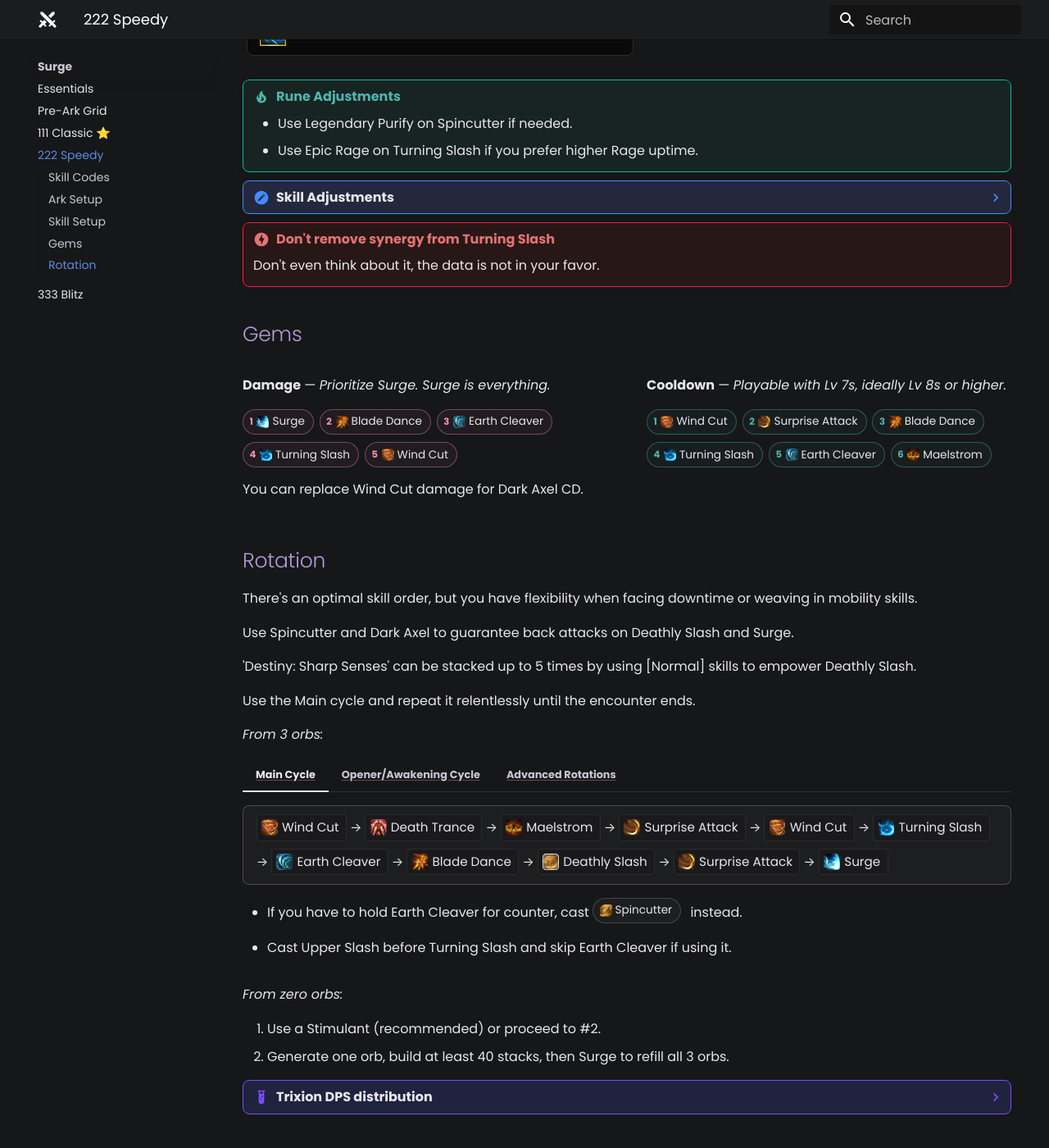
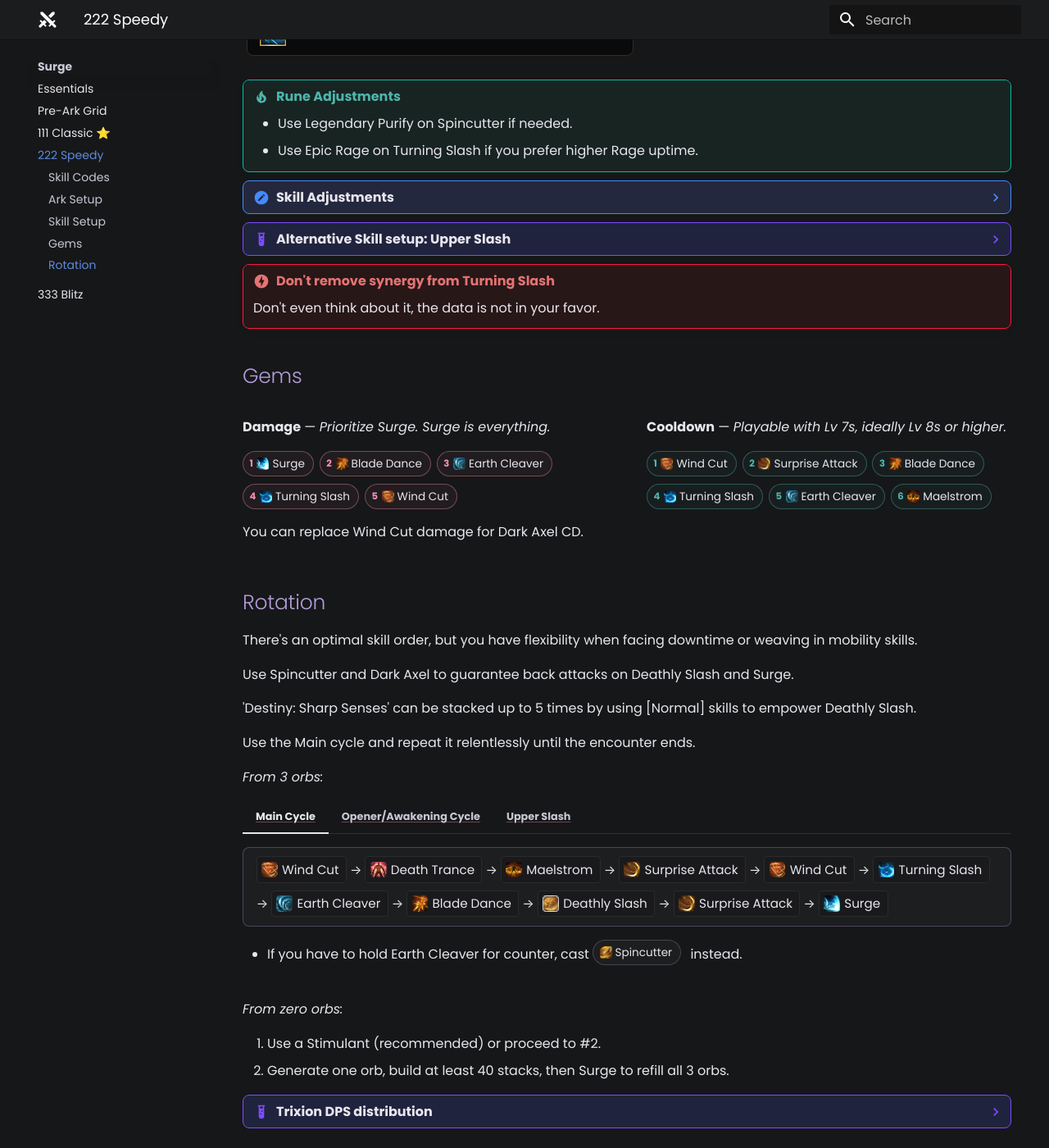
Before and after one commit to interlockme/deathblade, an MkDocs documentation site: the page built from docs/surge/222-speedy.md, in a window 1280 px wide and 1400 px high, scrolled down 2980 px. Shown: the whole window at 82% size. Built offline with MkDocs 1.6.1 and Material for MkDocs 9.7.7, drawn with Linux system fonts in a browser that asks for light colours; some of the changed lines change nothing that is shown.

Commit message:
222 changes

````diff
--- a/docs/surge/222-speedy.md
+++ b/docs/surge/222-speedy.md
@@ -33,6 +33,13 @@
     0F5512B16D6B98BF848E17761E6E268E0C697EFF64D0DFBC464CB1EEA1C0EED282E9768BD1CBD8925E7EF1A397F319F846CCAF9C823948DD188BCC67E0E6D0BE
     ```
 
+=== "Upper Slash"
+
+    *Alternative skill setup that may be more comfortable for some.*
+
+    ```
+    TODO
+    ```
 
 ## Ark Setup
 
@@ -56,9 +63,17 @@
     - Use Epic Rage on Turning Slash if you prefer higher Rage uptime.
 
 ??? note "Skill Adjustments"
+    - Upper Slash (2-3-2 tripods) can be used instead of Spincutter or Dark Axel.
     - Earth Explosion tripod on Earth Cleaver is up to personal preference.
         - Increased cast speed and extra stack, lowered mobility and damage.
     - Thick Sword Energy tripod increases Wind Cut range but builds less stacks.
+
+??? example "Alternative Skill setup: Upper Slash"
+    - You can gain more comfort at a minor DPS loss by replacing Spincutter or Dark Axel for Upper Slash.
+    - Upper Slash is a push immune skill that generates 5 stacks and allows you to skip Earth Cleaver casts.
+        - Set Upper Slash to use 2-3-2 tripods and give it an Epic Galewind rune.
+        - Lower Earth Cleaver's skill level to 10 and raise Upper Slash to level 14.
+        - Replace both Earth Cleaver gems for Upper Slash CD and another gem of your liking.
 
 !!! danger "Don't remove synergy from Turning Slash"
     Don't even think about it, the data is not in your favor.
@@ -97,8 +112,6 @@
 
 </div>
 
-
-
 ## Rotation
 
 There's an optimal skill order, but you have flexibility when facing downtime or weaving in mobility skills.
@@ -118,7 +131,6 @@
     </div>
 
     - If you have to hold Earth Cleaver for counter, cast <span class="gem-chip">![](../assets/surge/icon-spincutter.png)Spincutter</span> instead.
-    - Cast Upper Slash before Turning Slash and skip Earth Cleaver if using it.
 
 === "Opener/Awakening Cycle"
 
@@ -129,41 +141,11 @@
     - Blade Dance is lightly tapped for a 'Destiny: Sharp Senses' stack.
     - If Blade Assault is on cooldown, finish up with a regular Main cycle.
 
-=== "Advanced Rotations"
-
-    *Optional. Ceiling. Trixion. IGNORE IF YOU ARE NOT A CHAD ANIME MAIN CHARACTER.*
-
-    *All these advanced rotation shenanigans need to be fact-checked when we get the update.*
-
-    **Cycle 1**
+=== "Upper Slash"
 
     <div class="rotation-line" markdown>
-    <span class="skill">![](../assets/surge/icon-windcut.png)Wind Cut</span><span class="arrow"> → </span><span class="skill">![](../assets/surge/icon-deathtrance.png)Death Trance</span><span class="arrow"> → </span><span class="skill">![](../assets/surge/icon-maelstrom.png)Maelstrom</span><span class="arrow"> → </span><span class="skill">![](../assets/surge/icon-surpriseattack.png)Surprise Attack</span><span class="arrow"> → </span><span class="skill">![](../assets/surge/icon-windcut.png)Wind Cut</span><span class="arrow"> → </span><span class="skill">![](../assets/surge/icon-turningslash.png)Turning Slash</span><span class="arrow"> → </span><span class="skill">![](../assets/surge/icon-earthcleaver.png)Earth Cleaver</span><span class="arrow"> → </span><span class="skill">![](../assets/surge/icon-bladedance.png)Blade Dance</span><span class="arrow"> → </span><span class="skill">![](../assets/surge/icon-deathlyslash.png)Deathly Slash</span><span class="arrow"> → </span><span class="skill">![](../assets/surge/icon-surpriseattack.png)Surprise Attack</span><span class="arrow"> → </span><span class="skill">![](../assets/surge/icon-surge.png)Surge</span>
+    <span class="skill">![](../assets/surge/icon-windcut.png)Wind Cut</span><span class="arrow"> → </span><span class="skill">![](../assets/surge/icon-deathtrance.png)Death Trance</span><span class="arrow"> → </span><span class="skill">![](../assets/surge/icon-maelstrom.png)Maelstrom</span><span class="arrow"> → </span><span class="skill">![](../assets/surge/icon-surpriseattack.png)Surprise Attack</span><span class="arrow"> → </span><span class="skill">![](../assets/surge/icon-windcut.png)Wind Cut</span><span class="arrow"> → </span><span class="skill">![](../assets/surge/icon-upperslash.png)Upper Slash</span><span class="arrow"> → </span><span class="skill">![](../assets/surge/icon-turningslash.png)Turning Slash</span><span class="arrow"> → </span><span class="skill">![](../assets/surge/icon-bladedance.png)Blade Dance</span><span class="arrow"> → </span><span class="skill">![](../assets/surge/icon-deathlyslash.png)Deathly Slash</span><span class="arrow"> → </span><span class="skill">![](../assets/surge/icon-surpriseattack.png)Surprise Attack</span><span class="arrow"> → </span><span class="skill">![](../assets/surge/icon-surge.png)Surge</span>
     </div>
-
-    **Cycle 2**
-
-    <div class="rotation-line" markdown>
-    <span class="skill">![](../assets/surge/icon-windcut.png)Wind Cut</span><span class="arrow"> → </span><span class="skill">![](../assets/surge/icon-deathtrance.png)Death Trance</span><span class="arrow"> → </span><span class="skill">![](../assets/surge/icon-maelstrom.png)Maelstrom</span><span class="arrow"> → </span><span class="skill">![](../assets/surge/icon-surpriseattack.png)Surprise Attack</span><span class="arrow"> → </span><span class="skill">![](../assets/surge/icon-windcut.png)Wind Cut</span><span class="arrow"> → </span><span class="skill">![](../assets/surge/icon-turningslash.png)Turning Slash</span><span class="arrow"> → </span><span class="skill">![](../assets/surge/icon-earthcleaver.png)Earth Cleaver</span><span class="arrow"> → </span><span class="skill">![](../assets/surge/icon-bladedance.png)Blade Dance</span><span class="arrow"> → </span><span class="skill">![](../assets/surge/icon-deathlyslash.png)Deathly Slash</span><span class="arrow"> → </span><span class="skill">![](../assets/surge/icon-surge.png)Surge</span>
-    </div>
-
-    **Cycle 3**
-
-    <div class="rotation-line" markdown>
-    <span class="skill">![](../assets/surge/icon-surpriseattack.png)Surprise Attack</span><span class="arrow"> → </span><span class="skill">![](../assets/surge/icon-deathtrance.png)Death Trance</span><span class="arrow"> → </span><span class="skill">![](../assets/surge/icon-maelstrom.png)Maelstrom</span><span class="arrow"> → </span><span class="skill">![](../assets/surge/icon-windcut.png)Wind Cut</span><span class="arrow"> → </span><span class="skill">![](../assets/surge/icon-surpriseattack.png)Surprise Attack</span><span class="arrow"> → </span><span class="skill">![](../assets/surge/icon-turningslash.png)Turning Slash</span><span class="arrow"> → </span><span class="skill">![](../assets/surge/icon-earthcleaver.png)Earth Cleaver</span><span class="arrow"> → </span><span class="skill">![](../assets/surge/icon-bladedance.png)Blade Dance</span><span class="arrow"> → </span><span class="skill">![](../assets/surge/icon-deathlyslash.png)Deathly Slash</span><span class="arrow"> → </span><span class="skill">![](../assets/surge/icon-surge.png)Surge</span>
-    </div>
-
-    **Cycle Logic**
-
-    | Cycle | Notes |
-    |---|---|
-    | Cycle 1 | Run twice in a row — *Builds excess stacks without overcapping and aligns Wind Cut's cooldown.* |
-    | Cycle 2 | Run once — *This cycle skips the Surprise Attack filler.* |
-    | Cycle 3 | Run once, then loop back to Cycle 1 — *Opens with Surprise Attack instead of Wind Cut, then changes the order of both skills later on to circumvent cooldown restrictions* |
-
-    Loop order: Cycle 1 → Cycle 1 → Cycle 2 → Cycle 3 → repeat.
-
-    Cycle 2 into Cycle 3 takes roughly 9 seconds, so timing Atropine usage as Surge lands through that stretch can fit up to 3 Surges in a 10-second window.
 
 *From zero orbs:*
 
````
